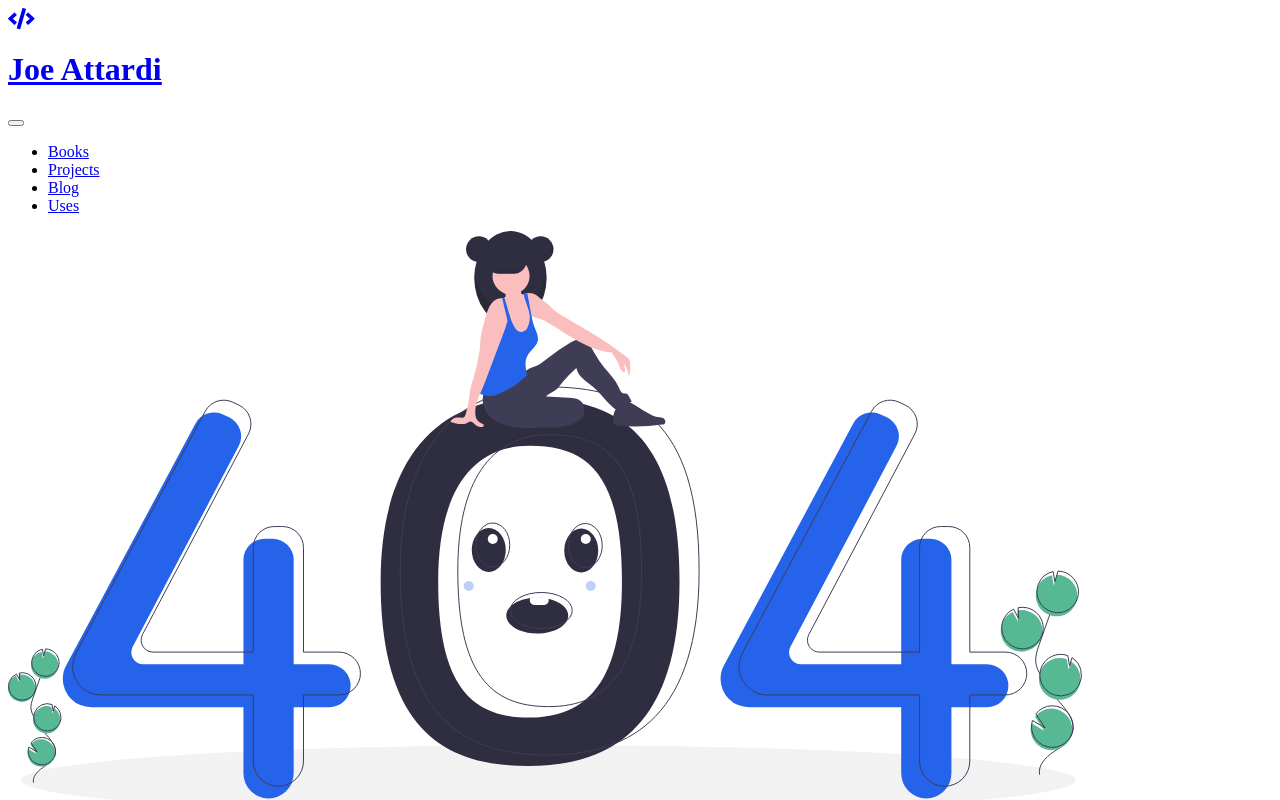
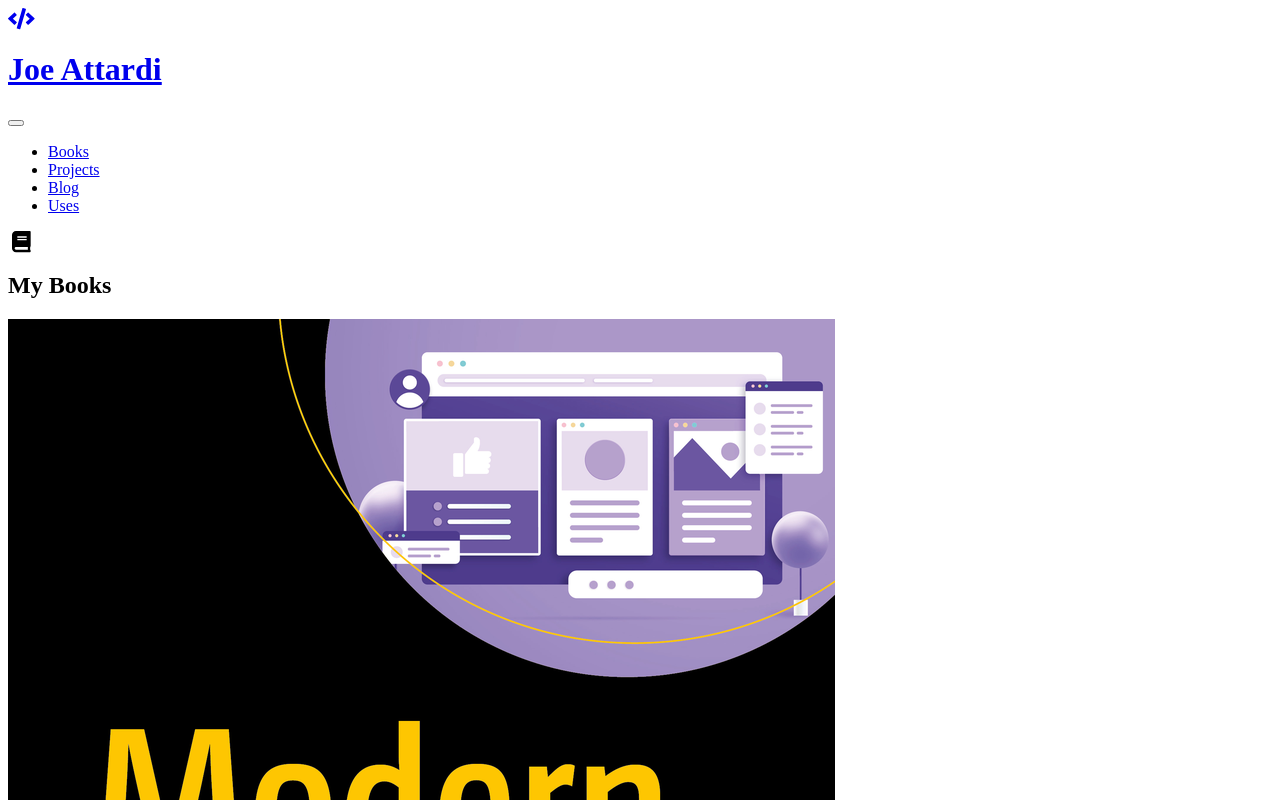
Before and after one commit to joeattardi/joeattardi.dev, a Next.js app: page /books in a window 1280 px wide. Before the commit this address had no page. Shown: the top 800 px of the page. Built offline with nearby package versions, Linux system fonts and the light colour scheme.

Commit message:
Add book page

```diff
--- /dev/null
+++ b/components/BookItem.js
@@ -0,0 +1,18 @@
+export default function BookItem({ image, amazonLink, apressLink, children, year, title, subtitle }) {
+  return (
+    <section className="m-4 lg:m-12 flex flex-col lg:flex-row items-center lg:items-start lg:space-x-8">
+      <img src={image} className="max-h-72 lg:max-h-96 mx-auto border dark:border-white border-gray-700 shadow-xl" />
+      <div className="flex flex-col items-center lg:items-start w-full space-y-4">
+        <h2 className="text-center lg:text-left text-3xl lg:text-4xl my-2 font-thin">{title} ({year})</h2>
+        <h3 className="text-xl my-2">{subtitle}</h3>
+        <p>
+          {children}
+        </p>
+        <div className="flex flex-col items-center w-full">
+          <a className="bg-blue-700 transition hover:bg-blue-600 m-2 px-4 py-2 w-full lg:w-96 text-center rounded-full text-white" href={amazonLink}>Buy from Amazon</a>
+          <a className="bg-blue-700 transition hover:bg-blue-600 m-2 px-4 py-2 w-full lg:w-96 text-center rounded-full text-white" href={apressLink}>Buy from Apress</a>
+        </div>
+      </div>
+    </section>
+  );
+}
--- a/components/PageHeader.js
+++ b/components/PageHeader.js
@@ -4,8 +4,8 @@ export default function PageHeader({ children, icon }) {
   return (
     <div className="flex flex-row items-center space-x-2 font-thin">
       {icon ?
-        <div className="bg-blue-700 w-8 h-8 flex items-center justify-center rounded-lg text-white transform -rotate-6 shadow-lg">
-          <FontAwesomeIcon icon={icon} fixedWidth={true} />
+        <div className="bg-blue-700 w-12 h-12 flex items-center justify-center rounded-lg text-white transform -rotate-6 shadow-lg">
+          <FontAwesomeIcon icon={icon} fixedWidth={true} size="lg" />
         </div> : null}
       <h2 className="text-4xl dark:text-blue-100 text-blue-900">
         {children}
--- /dev/null
+++ b/pages/books.js
@@ -0,0 +1,41 @@
+import { faBook } from '@fortawesome/free-solid-svg-icons';
+
+import BookItem from '../components/BookItem';
+import Layout from '../components/Layout';
+import PageHeader from '../components/PageHeader';
+
+export default function Uses() {
+  return (
+    <Layout title="Uses">
+      <PageHeader icon={faBook}>My Books</PageHeader>
+      <section className="mt-4 flex flex-row flex-wrap">
+        <BookItem
+          image="/ModernCSS.png"
+          title="Modern CSS"
+          year="2020"
+          subtitle="Master the Key Concepts of CSS for Modern Web Development"
+          apressLink="https://www.apress.com/us/book/9781484262931"
+          amazonLink="https://www.amazon.com/gp/product/148426293X"
+        >
+          Come on a tour of “modern” CSS in 2020. This example-driven book demonstrates the concepts by showing code examples,
+          screenshots, and diagrams to help clearly communicate the information. You'll start with the very basics of CSS:
+          box model, colors, selectors and combinators, and specificity. Then gradually move through more intermediate topics -
+          styling text, positioning, Z-index and stacking contexts, gradients, borders, and then to more advanced topics such as
+          transforms, transitions, animations, flexbox, and CSS grid.
+        </BookItem>
+        <BookItem
+          image="/UsingGatsbyAndNetlifyCMS.png"
+          title="Using Gatsby and Netlify CMS"
+          year="2020"
+          subtitle="Build Blazing Fast JAMstack Apps Using Gatsby and Netlify CMS"
+          apressLink="https://www.apress.com/us/book/9781484262962"
+          amazonLink="https://www.amazon.com/Using-Gatsby-Netlify-CMS-JAMstack/dp/1484262964"
+        >
+          Leverage the powerful new combination of Gatsby and Netlify CMS, a free open source content management solution,
+          to build blazing fast apps. This book shows you how to create a React-powered website using the Gatsby framework
+          for the frontend, and Netlify CMS as the content backend.
+        </BookItem>
+      </section>
+    </Layout>
+  );
+}
```
Also changed, not shown: public/ModernCSS.png (added), public/UsingGatsbyAndNetlifyCMS.png (added).
